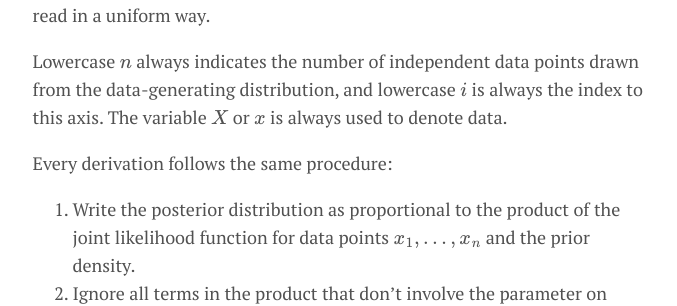
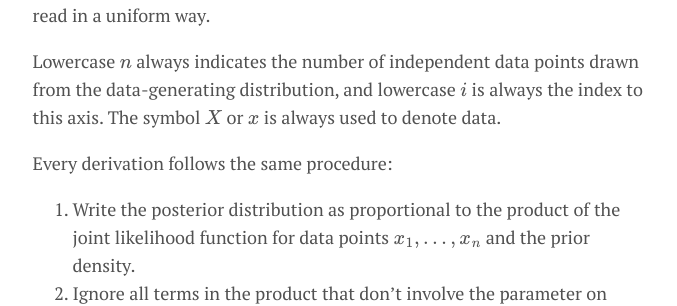
Before and after one commit to j-g-b/j-g-b.github.io, a Jekyll site: the page built from _posts/2018-12-13-conjugate-prior-bootcamp.md, in a window 1280 px wide and 900 px high, scrolled down 678 px. Shown: the part 183-489 px from the top of the window, without its empty margins (300-977 px from the left). Built offline with Jekyll 4.4.1, drawn with Linux system fonts in a browser that asks for light colours; formulas are drawn with MathJax 3.

```diff
--- a/_posts/2018-12-13-conjugate-prior-bootcamp.md
+++ b/_posts/2018-12-13-conjugate-prior-bootcamp.md
@@ -11,7 +11,7 @@
 
 The derivations here tend to show some of the intermediary steps that might not be obvious to students working these out for the first time. I also tried to follow common naming conventions for parameters of distributions and to keep the notation fairly consistent throughout so that the whole list can be read in a uniform way.
 
-Lowercase \\(n\\) always indicates the number of independent data points drawn from the data-generating distribution, and lowercase \\(i\\) is always the index to this axis. The variable \\(X\\) or \\(x\\) is always used to denote data.
+Lowercase \\(n\\) always indicates the number of independent data points drawn from the data-generating distribution, and lowercase \\(i\\) is always the index to this axis. The symbol \\(X\\) or \\(x\\) is always used to denote data.
 
 Every derivation follows the same procedure:
 
```
